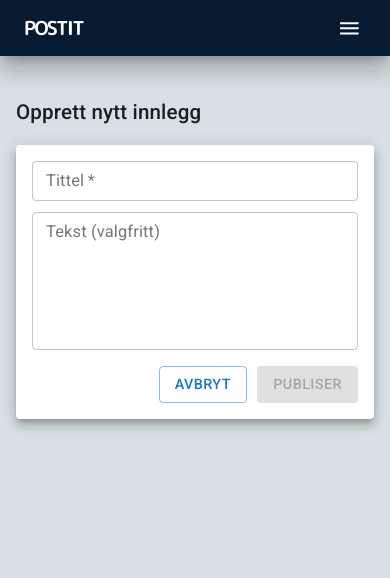
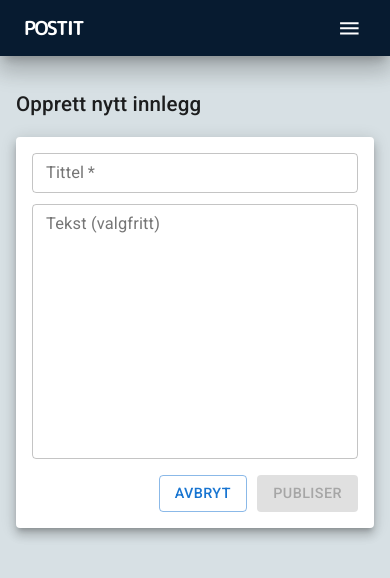
Before and after one commit to Oyvind-Solberg/postit, a React (Create React App) app: page /submit in a window 390 px wide. Shown: the top 578 px of the page. Built offline with nearby package versions, Linux system fonts and the light colour scheme; no server answers.

Commit message:
Fix size issues on mobile

```diff
--- a/src/components/Layout/Layout.js
+++ b/src/components/Layout/Layout.js
@@ -19,7 +19,7 @@ const StyledDialog = withStyles({
 })(Dialog);
 
 const StyledMain = styled.main`
-	padding: 6rem 0 1.5rem 0;
+	padding: 5.5rem 0 1.5rem 0;
 	background-color: ${colorTheme.neutral};
 	min-height: 100vh;
 `;
--- a/src/containers/Submit/Submit.js
+++ b/src/containers/Submit/Submit.js
@@ -80,7 +80,7 @@ const Submit = (props) => {
 								id="text "
 								label="Tekst (valgfritt)"
 								multiline
-								rows={6}
+								rows={12}
 								fullWidth
 								onChange={handleTextChange}
 								value={text}
```
